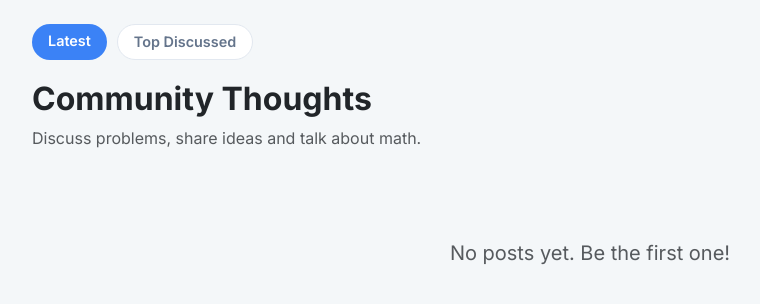
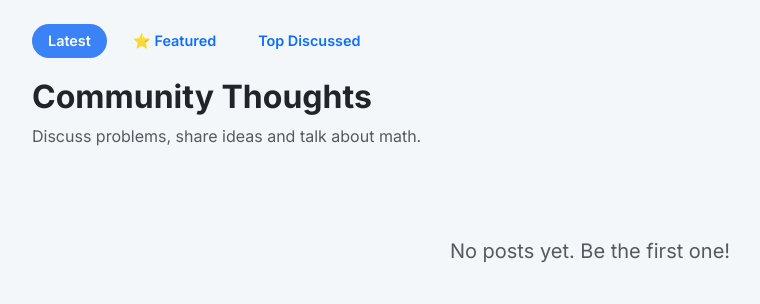
Before and after one commit to HASGITH/Mathforces, a Django app: page /archive/community/ in a window 1280 px wide. Shown: the part 56-360 px from the top of the page, without its empty margins (50-810 px from the left). Run offline with Django 5.2, Linux system fonts and the light colour scheme; data that the repository does not hold is empty.

Commit message:
Added community links and updated templates

```diff
--- a/archive/models.py
+++ b/archive/models.py
@@ -114,6 +114,8 @@ class BlogPost(models.Model):
     # Связь с конкретной задачей (необязательно)
     related_problem = models.ForeignKey(Problem, on_delete=models.SET_NULL, null=True, blank=True, related_name='discussions')
 
+    is_featured = models.BooleanField(default=False) # Новое поле
+
     class Meta:
         ordering = ['-created_at']
 
--- a/archive/templates/archive/community.html
+++ b/archive/templates/archive/community.html
@@ -34,8 +34,9 @@
 
     <div class="container">
         <div class="sort-tabs">
-            <a href="?sort=new" class="sort-btn {% if sort == 'new' or not sort %}sort-btn-active{% else %}sort-btn-inactive{% endif %}">Latest</a>
-            <a href="?sort=discussed" class="sort-btn {% if sort == 'discussed' %}sort-btn-active{% else %}sort-btn-inactive{% endif %}">Top Discussed</a>
+            <a href="?sort=new" class="sort-btn {% if not sort or sort == 'new' %}sort-btn-active{% endif %}">Latest</a>
+            <a href="?sort=featured" class="sort-btn {% if sort == 'featured' %}sort-btn-active{% endif %}">⭐ Featured</a>
+            <a href="?sort=discussed" class="sort-btn {% if sort == 'discussed' %}sort-btn-active{% endif %}">Top Discussed</a>
         </div>
 
         <div class="d-flex justify-content-between align-items-center mb-4">
--- a/archive/urls.py
+++ b/archive/urls.py
@@ -34,4 +34,8 @@ urlpatterns = [
 
     path('comment/<int:pk>/edit/', views.edit_comment, name='edit_comment'),
     path('comment/<int:pk>/delete/', views.delete_comment, name='delete_comment'),
+
+    path('post/<int:pk>/edit/', views.edit_post, name='edit_post'),
+    path('post/<int:pk>/delete/', views.delete_post, name='delete_post'),
+    path('post/<int:pk>/featured/', views.toggle_featured, name='toggle_featured'),
 ]
--- a/archive/views.py
+++ b/archive/views.py
@@ -334,7 +334,9 @@ def community_list(request):
     sort = request.GET.get('sort', 'new')
     posts = BlogPost.objects.all().select_related('author')
 
-    if sort == 'discussed':
+    if sort == 'featured':
+        posts = BlogPost.objects.filter(is_featured=True).order_by('-created_at')
+    elif sort == 'discussed':
         # Сортировка по количеству комментариев
         posts = posts.annotate(com_count=Count('comments')).order_by('-com_count', '-created_at')
     else:
@@ -392,3 +394,32 @@ def delete_comment(request, pk):
     if comment.author == request.user or request.user.is_superuser:
         comment.delete()
     return redirect('post_detail', pk=post_pk)
+
+@login_required
+def edit_post(request, pk):
+    post = get_object_or_404(BlogPost, pk=pk)
+    if post.author != request.user and not request.user.is_superuser:
+        return redirect('post_detail', pk=pk)
+
+    if request.method == 'POST':
+        post.title = request.POST.get('title')
+        post.content = request.POST.get('content')
+        post.save()
+        return redirect('post_detail', pk=pk)
+    return render(request, 'archive/edit_post.html', {'post': post})
+
+@login_required
+def delete_post(request, pk):
+    post = get_object_or_404(BlogPost, pk=pk)
+    if post.author == request.user or request.user.is_superuser:
+        post.delete()
+    return redirect('community')
+
+@login_required
+def toggle_featured(request, pk):
+    if not request.user.is_superuser: # Только ТЫ можешь это делать
+        return redirect('post_detail', pk=pk)
+    post = get_object_or_404(BlogPost, pk=pk)
+    post.is_featured = not post.is_featured
+    post.save()
+    return redirect('post_detail', pk=pk)
```
Also changed, not shown: archive/templates/archive/post_detail.html (+12 -0 lines), archive/migrations/0008_blogpost_is_featured.py (added), db.sqlite3.
